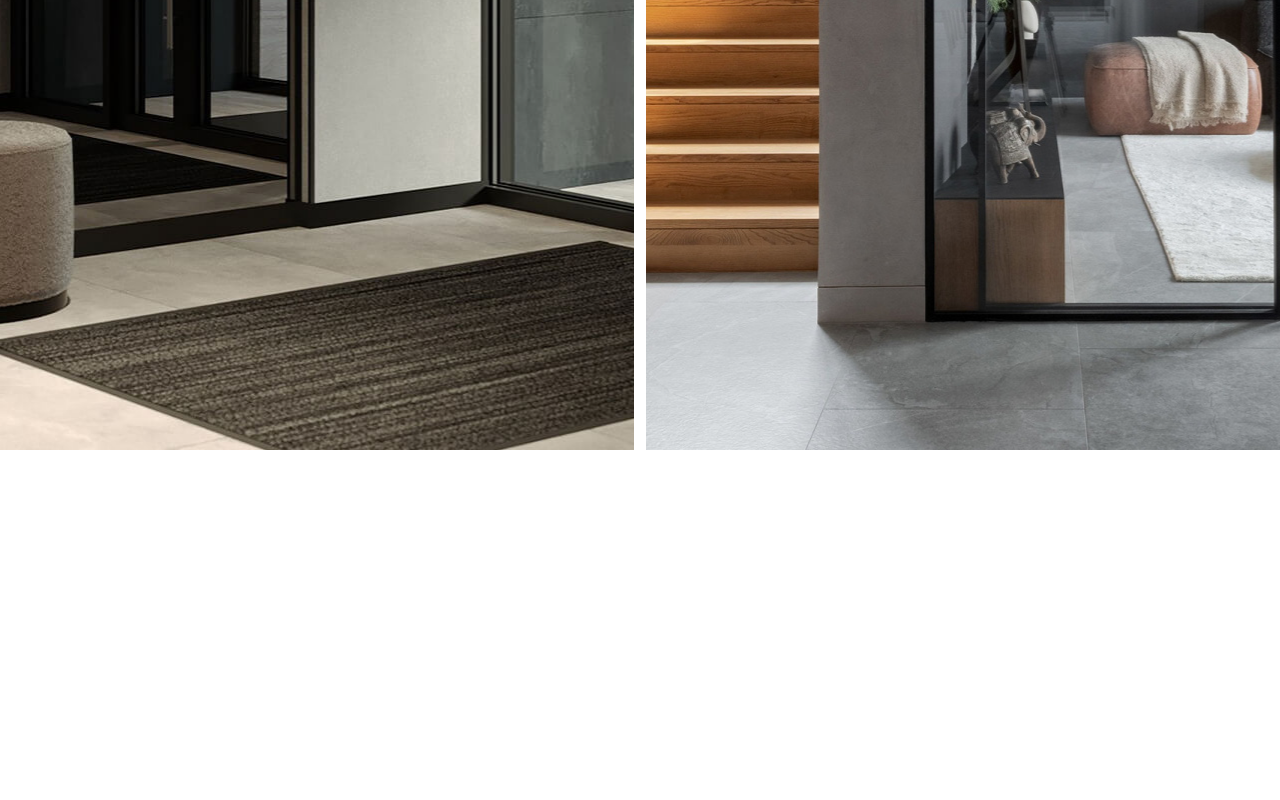
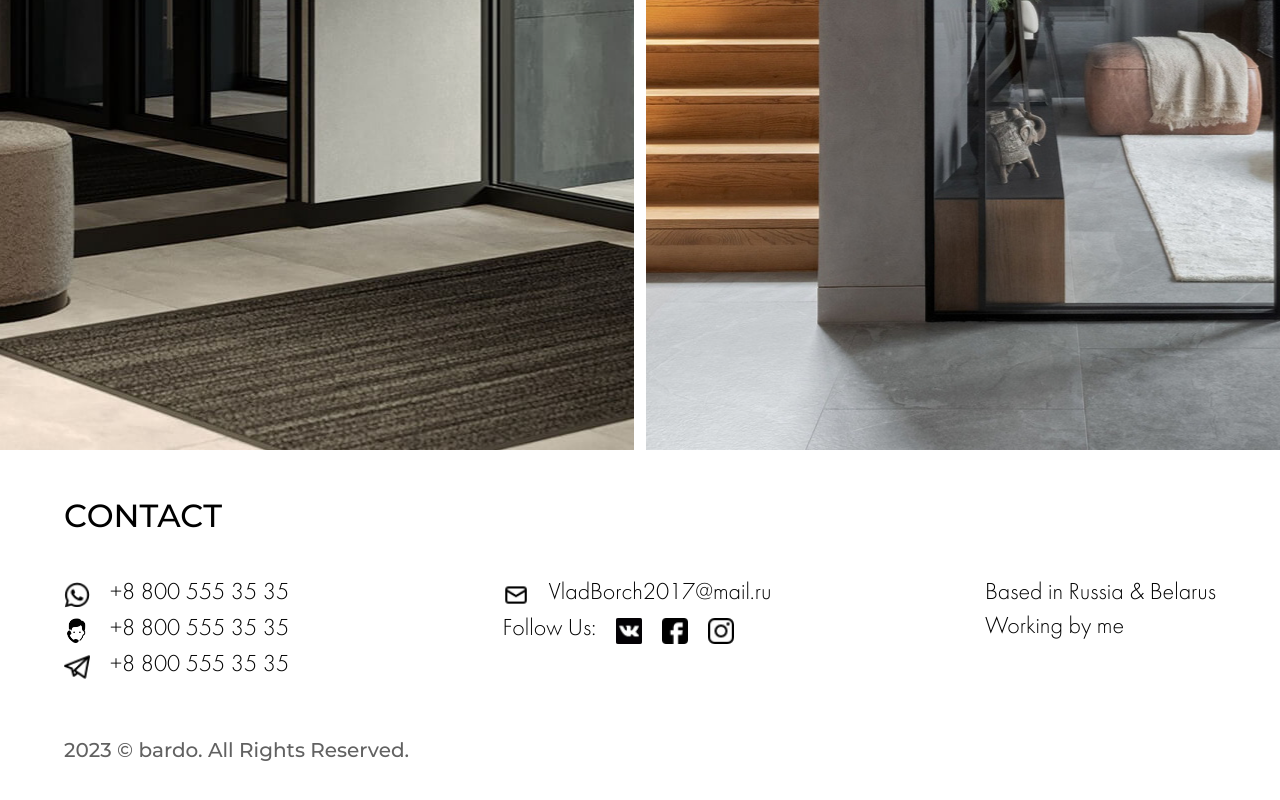
Before and after one commit to Dzot1234/MDK-05.03, a plain HTML site: page index.html in a window 1280 px wide. Shown: the part 1730-2530 px from the top of the page. Before the commit the page ends 2200 px from the top, so only its background shows below. Drawn offline with Linux system fonts and the light colour scheme.

Commit message:
добавлено

```diff
--- /dev/null
+++ b/css/fonts.css
@@ -0,0 +1,16 @@
+@font-face {
+font-family: 'MontserratMedium';
+src: url('/fonts/Montserrat-Medium.ttf') format('truetype');
+}
+@font-face {
+font-family: 'MontserratMediumItalic';
+src: url('/fonts/Montserrat-MediumItalic.ttf') format('truetype');
+}
+@font-face {
+font-family: 'MontserratRegular';
+src: url('/fonts/Montserrat-Regular.ttf') format('truetype');
+}
+@font-face {
+font-family: 'Futuralightc';
+src: url('/fonts/futuralightc.ttf') format('truetype');
+}
--- a/css/style.css
+++ b/css/style.css
@@ -1,3 +1,12 @@
+:root {
+    --font-size84: 84px;
+    --font-size32: 32px;
+    --font-size24: 24px;
+    --font-size20: 20px;
+    --black-color: black;
+    --white-color: white;
+}
+
 body {
     margin: 0;
     padding: 0;
@@ -9,11 +18,13 @@ header {
     display: flex;
     align-items: center;
     justify-content: space-between;
-    color: white;
+    color: var(--white-color);
+
 }
 
 .logo {
-    font-size: 84px;
+    font-size: var(--font-size84);
+    font-family: 'Futuralightc';
 }
 
 nav ul {
@@ -24,13 +35,14 @@ nav ul {
 }
 
 nav ul li {
-    font-size: 24px;
+    font-size: var(--font-size24);
     margin: 0 50px;
+    font-family: 'MontserratRegular';
 }
 
 nav ul li a {
     text-decoration: none;
-    color: white;
+    color: var(--white-color);
 }
 
 header * {
@@ -46,14 +58,16 @@ header * {
 .dropdown {
     position: relative;
     display: inline-block;
-    color: white;
-    font-size: 20px;
+    color: var(--white-color);
+    font-size: var(--font-size20);
+    font-family: 'MontserratRegular';
 }
 
 .dropdown-content {
     display: none;
     position: absolute;
-    background-color: #f9f9f9;
+    background-color: var(--white-color);
+    font-family: 'MontserratRegular';
     width: 55px;
 }
 
@@ -63,7 +77,7 @@ header * {
 }
 
 .dropbtn::after {
-    background: rgba(255, 255, 255, 0) url("../image/arrow-down.png") no-repeat scroll center center;
+    background: url("../image/arrow-down.png") no-repeat scroll center center;
     content: "";
     height: 16px;
     position: absolute;
@@ -74,7 +88,7 @@ header * {
 
 
 .dropdown-content a {
-    color: black;
+    color: var(--black-color);
     padding: 2px 0 2px 5px;
     text-decoration: none;
     display: block;
@@ -95,8 +109,10 @@ main {
 
 .a-button {
     font-size: 32px;
-    color:white;
-    text-decoration: underline;
+    color:var(--white-color);
+    text-decoration: solid underline 2px;
+    text-underline-offset: 3px;
+    font-family: 'MontserratMedium';
 }
 
 .projects {
@@ -132,9 +148,82 @@ main {
 }
 
 footer {
+    width: 90%;
+    margin: 50px auto 50px auto;
+    font-size: var(--font-size24);
+    font-family: 'MontserratMedium';
+}
+
+.column {
     display: flex;
+    margin: 30px auto;
     justify-content: space-between;
-    flex-wrap: wrap;
-    width: 90%;
+}
+
+.columns {
+    padding: 20px 0 20px 0;
+}
+
+.column ul {
     margin: 0 auto;
 }
+
+.column ul li {
+    margin: 0 0 10px 0;
+    display: flex;
+    font-size: var(--font-size24);
+    font-family: 'Futuralightc';
+}
+
+.columns-line {
+    max-height: 25%;
+    min-width: 2px;
+    background-color: black;
+}
+
+.icons {
+    width: 26px;
+    height: 26px;
+    display: flex;
+    margin-right: 20px;
+}
+
+.telephone1 {
+    background-image: url('../image/tel1.png');
+    background-size: cover;
+}
+.telephone2 {
+    background-image: url('../image/tel2.png');
+    background-size: cover;
+}
+.telegram {
+    background-image: url('../image/telgram.png');
+    background-size: cover;
+}
+.mail {
+    background-image: url('../image/mail.png');
+    background-size: cover;
+}
+.vk {
+    margin-left: 20px;
+    background-image: url('../image/vk.png');
+    background-size: cover;
+}
+.facebook {
+    background-image: url('../image/face.png');
+    background-size: cover;
+}
+.inst {
+    background-image: url('../image/insta.png');
+    background-size: cover;
+}
+
+.contact {
+    font-size: var(--font-size32);
+    font-family: 'MontserratMedium';
+}
+
+.footer-last-text {
+    color: rgb(97, 97, 97);
+    font-size: var(--font-size20);
+}
--- a/index.html
+++ b/index.html
@@ -7,6 +7,7 @@
     <title>Document</title>
     <link rel="stylesheet" href="css/reset.css">
     <link rel="stylesheet" href="css/style.css">
+    <link rel="stylesheet" href="css/fonts.css">
 </head>
 <body>
     <main>
@@ -17,7 +18,7 @@
                     <li><a href="#">PROJECTS</a></li>
                     <li><a href="#">ABOUT</a></li>
                     <li><a href="#">SERVICE</a></li>
-                    <li><a href="#">CONTACTS</a></li>
+                    <li><a href="#">CONTACT</a></li>
                 </ul>
             </nav>
             <div class="dropdown">
@@ -39,7 +40,31 @@
             </div>
         </div>
         <footer>
-
+            <div class="footer-block">
+                <p class="contact">CONTACT</p>
+                <div class="column">
+                    <div class="columns">
+                        <ul>
+                            <li><div class="icons telephone1"></div>+8 800 555 35 35</li>
+                            <li><div class="icons telephone2"></div>+8 800 555 35 35</li>
+                            <li><div class="icons telegram"></div>+8 800 555 35 35</li>
+                        </ul>
+                    </div>
+                    <div class="columns">
+                        <ul>
+                            <li><div class="icons mail"></div>VladBorch2017@mail.ru</li>
+                            <li>Follow Us:<div class="icons vk"></div><div class="icons facebook"></div><div class="icons inst"></div></li>
+                        </ul>
+                    </div>
+                    <div class="columns">
+                        <ul>
+                            <li>Based in Russia & Belarus</li>
+                            <li>Working by me</li>
+                        </ul>
+                    </div>
+                </div>
+                <p class="footer-last-text">2023 © bardo. All Rights Reserved.</p>
+            </div>
         </footer>
 </body>
 </html>
```
Also changed, not shown: fonts/Montserrat-Medium.ttf (added), fonts/Montserrat-MediumItalic.ttf (added), fonts/Montserrat-Regular.ttf (added), fonts/futuralightc.ttf (added), image/face.png (added), image/insta.png (added), image/mail.png (added), image/tel1.png (added), image/tel2.png (added), image/telgram.png (added), image/vk.png (added).
